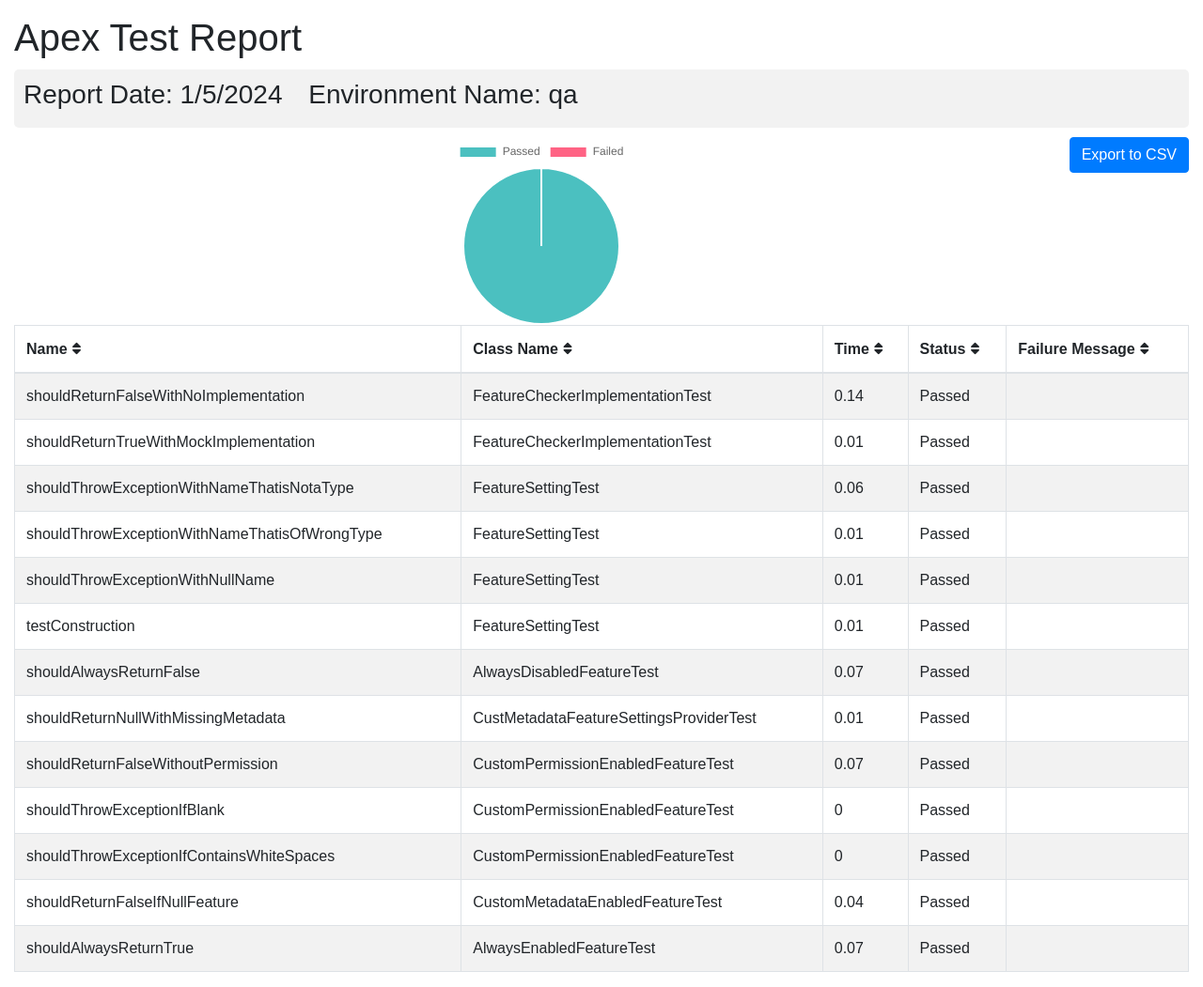
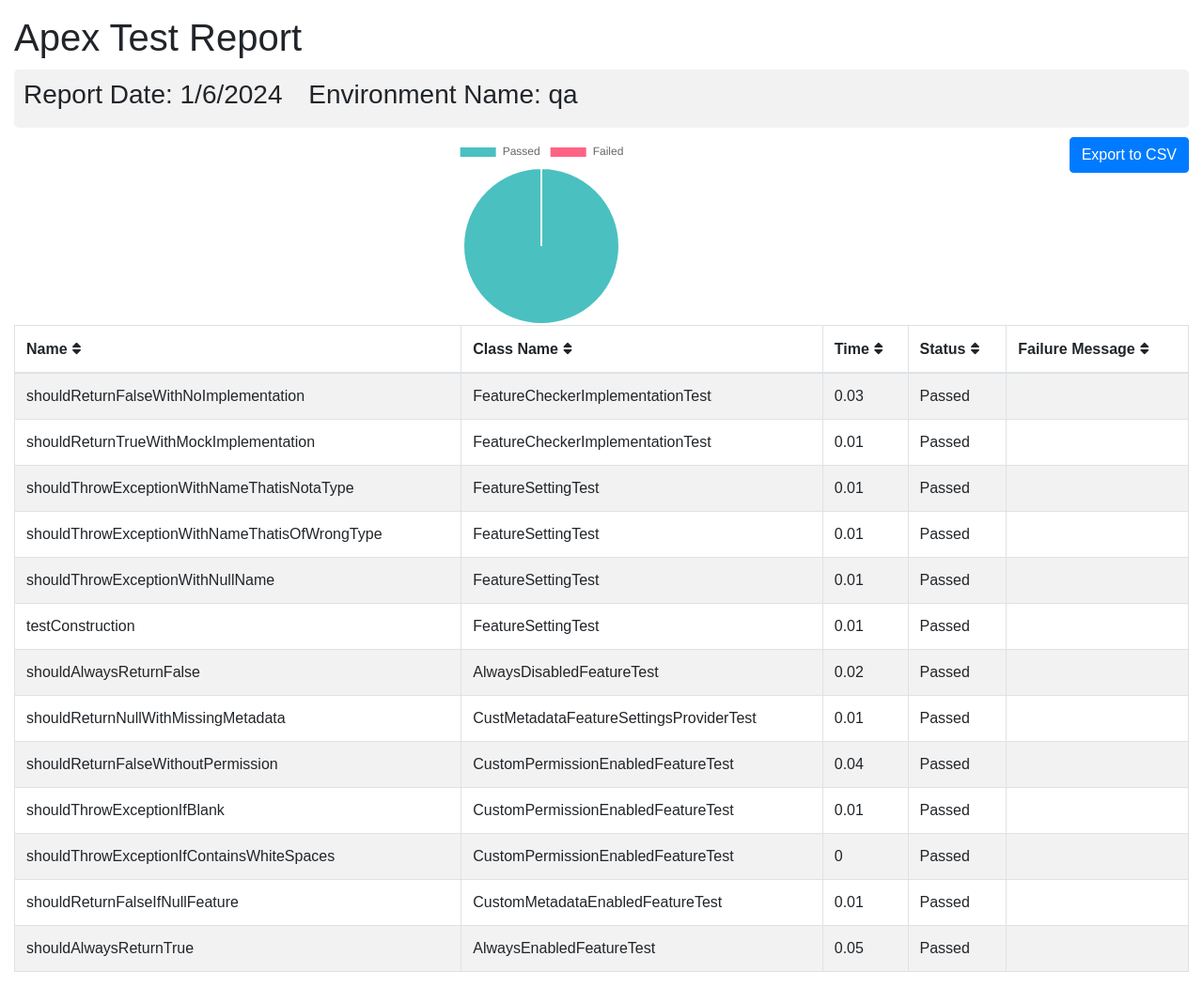
Before and after one commit to flxbl-io/sfops-dashboard, a Jekyll site: the page apextestResults/qa.html, which Jekyll copies as it is, in a window 1280 px wide. Shown: the whole page at 94% size. Built offline with Jekyll 4.4.1, drawn with Linux system fonts in a browser that asks for light colours.

Commit message:
Updated apex test results

```diff
--- a/apextestResults/qa.html
+++ b/apextestResults/qa.html
@@ -102,7 +102,7 @@
       <div class="container-fluid">
         <h1 class="mt-3">Apex Test Report</h1>
         <div class="info-card">
-        <h3>Report Date: 1/5/2024 <span style="margin-left: 20px;">Environment Name: qa</span></h3>
+        <h3>Report Date: 1/6/2024 <span style="margin-left: 20px;">Environment Name: qa</span></h3>
         </div>
         <button onclick="exportTableToCSV('testReport.csv')" class="btn btn-primary float-right">Export to CSV</button>
         <div id="chart-container">
@@ -123,7 +123,7 @@
         <tr>
           <td>shouldReturnFalseWithNoImplementation</td>
           <td>FeatureCheckerImplementationTest</td>
-          <td>0.14</td>
+          <td>0.03</td>
           <td>Passed</td>
           <td></td>
         </tr>
@@ -137,7 +137,7 @@
         <tr>
           <td>shouldThrowExceptionWithNameThatisNotaType</td>
           <td>FeatureSettingTest</td>
-          <td>0.06</td>
+          <td>0.01</td>
           <td>Passed</td>
           <td></td>
         </tr>
@@ -165,7 +165,7 @@
         <tr>
           <td>shouldAlwaysReturnFalse</td>
           <td>AlwaysDisabledFeatureTest</td>
-          <td>0.07</td>
+          <td>0.02</td>
           <td>Passed</td>
           <td></td>
         </tr>
@@ -179,14 +179,14 @@
         <tr>
           <td>shouldReturnFalseWithoutPermission</td>
           <td>CustomPermissionEnabledFeatureTest</td>
-          <td>0.07</td>
+          <td>0.04</td>
           <td>Passed</td>
           <td></td>
         </tr>
         <tr>
           <td>shouldThrowExceptionIfBlank</td>
           <td>CustomPermissionEnabledFeatureTest</td>
-          <td>0</td>
+          <td>0.01</td>
           <td>Passed</td>
           <td></td>
         </tr>
@@ -200,14 +200,14 @@
         <tr>
           <td>shouldReturnFalseIfNullFeature</td>
           <td>CustomMetadataEnabledFeatureTest</td>
-          <td>0.04</td>
+          <td>0.01</td>
           <td>Passed</td>
           <td></td>
         </tr>
         <tr>
           <td>shouldAlwaysReturnTrue</td>
           <td>AlwaysEnabledFeatureTest</td>
-          <td>0.07</td>
+          <td>0.05</td>
           <td>Passed</td>
           <td></td>
         </tr>
```
